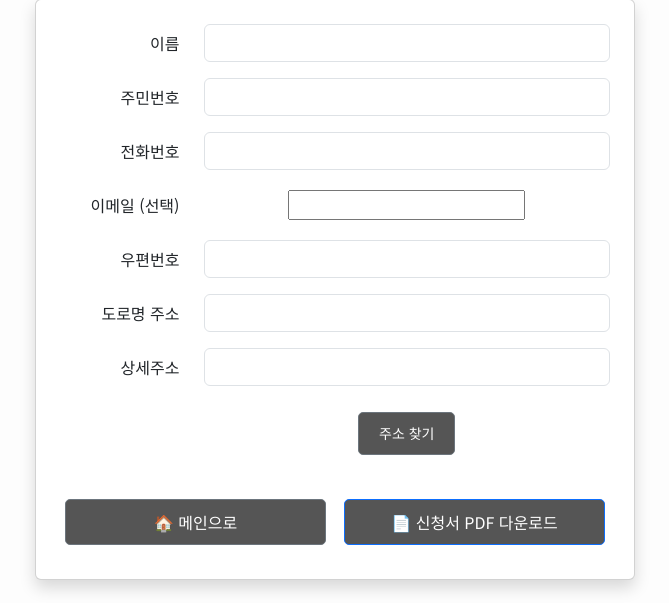
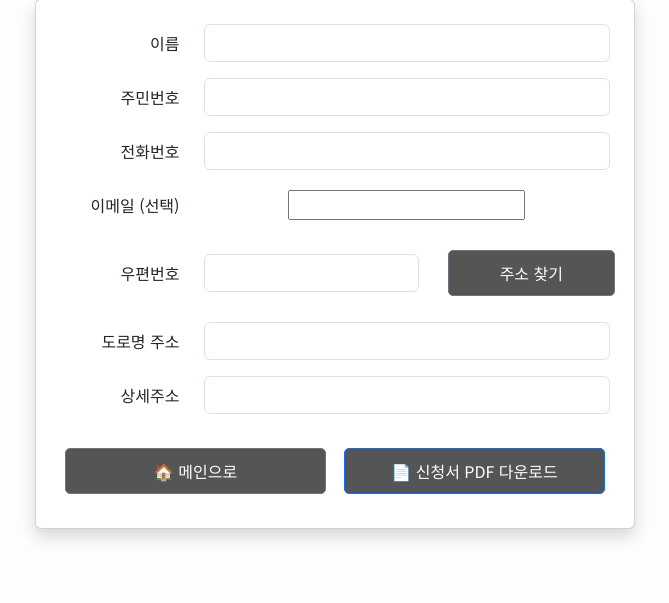
Before and after one commit to hun2up/django_ma, a Django app: page /join/ in a window 1280 px wide. Shown: the part 197-800 px from the top of the page, without its empty margins (305-974 px from the left). Run offline with Django 5.2, Linux system fonts and the light colour scheme; the visitor is signed in with stand-in values (Sample User, id 1); some libraries are stand-ins or nearby versions.

Commit message:
모르겠 다

```diff
--- a/join/templates/join/join_form.html
+++ b/join/templates/join/join_form.html
@@ -1,44 +1,101 @@
 {% extends "base.html" %}
+{% load static %}
 
 {% block title %}위촉서류 출력{% endblock %}
 
 {% block content %}
 <div class="container mt-5">
-  <div class="mx-auto" style="max-width: 600px;">  <!-- ✅ 모바일 대응을 위한 max-width -->
+  <div class="mx-auto" style="max-width: 600px;">
     <h2 class="mb-4 text-center">위촉서류 출력 페이지</h2>
 
     <div class="card shadow p-4">
       <form method="POST" novalidate>
         {% csrf_token %}
 
-        <!-- 공통 필드 렌더링 -->
-        {% for field in form %}
+        <!-- 이름 -->
         <div class="row mb-3 align-items-center">
-            <label for="{{ field.id_for_label }}" class="col-12 col-md-3 col-form-label text-md-end">{{ field.label }}</label>
+          <label for="{{ form.name.id_for_label }}" class="col-12 col-md-3 col-form-label text-md-end">{{ form.name.label }}</label>
           <div class="col-12 col-md-9">
-              {{ field }}
-              {% if field.errors %}
-                <div class="text-danger small">{{ field.errors.as_text }}</div>
+            {{ form.name }}
+            {% if form.name.errors %}
+              <div class="text-danger small">{{ form.name.errors.as_text }}</div>
             {% endif %}
           </div>
         </div>
-        {% endfor %}
 
-        <!-- 주소 찾기 버튼 (우편번호 필드 옆에만) -->
+        <!-- 주민번호 -->
         <div class="row mb-3 align-items-center">
-          <div class="offset-md-3 col-12 col-md-9">
-            <button type="button" class="btn btn-outline-secondary btn-sm" onclick="execDaumPostcode()">주소 찾기</button>
+          <label for="{{ form.ssn.id_for_label }}" class="col-12 col-md-3 col-form-label text-md-end">{{ form.ssn.label }}</label>
+          <div class="col-12 col-md-9">
+            {{ form.ssn }}
+            {% if form.ssn.errors %}
+              <div class="text-danger small">{{ form.ssn.errors.as_text }}</div>
+            {% endif %}
           </div>
         </div>
 
-        <!-- 버튼들 -->
+        <!-- 전화번호 -->
+        <div class="row mb-3 align-items-center">
+          <label for="{{ form.phone.id_for_label }}" class="col-12 col-md-3 col-form-label text-md-end">{{ form.phone.label }}</label>
+          <div class="col-12 col-md-9">
+            {{ form.phone }}
+            {% if form.phone.errors %}
+              <div class="text-danger small">{{ form.phone.errors.as_text }}</div>
+            {% endif %}
+          </div>
+        </div>
+
+        <!-- 이메일 -->
+        <div class="row mb-3 align-items-center">
+          <label for="{{ form.email.id_for_label }}" class="col-12 col-md-3 col-form-label text-md-end">{{ form.email.label }}</label>
+          <div class="col-12 col-md-9">
+            {{ form.email }}
+            {% if form.email.errors %}
+              <div class="text-danger small">{{ form.email.errors.as_text }}</div>
+            {% endif %}
+          </div>
+        </div>
+
+        <!-- 우편번호 + 주소찾기 버튼 -->
+        <div class="row mb-3 align-items-center">
+          <label for="{{ form.postcode.id_for_label }}" class="col-12 col-md-3 col-form-label text-md-end">{{ form.postcode.label }}</label>
+          <div class="col-7 col-md-5">
+            {{ form.postcode }}
+            {% if form.postcode.errors %}
+              <div class="text-danger small">{{ form.postcode.errors.as_text }}</div>
+            {% endif %}
+          </div>
+          <div class="col-5 col-md-4">
+            <button type="button" class="btn btn-outline-secondary w-100" onclick="execDaumPostcode()">주소 찾기</button>
+          </div>
+        </div>
+
+        <!-- 도로명 주소 -->
+        <div class="row mb-3 align-items-center">
+          <label for="{{ form.address.id_for_label }}" class="col-12 col-md-3 col-form-label text-md-end">{{ form.address.label }}</label>
+          <div class="col-12 col-md-9">
+            {{ form.address }}
+            {% if form.address.errors %}
+              <div class="text-danger small">{{ form.address.errors.as_text }}</div>
+            {% endif %}
+          </div>
+        </div>
+
+        <!-- 상세주소 -->
+        <div class="row mb-3 align-items-center">
+          <label for="{{ form.address_detail.id_for_label }}" class="col-12 col-md-3 col-form-label text-md-end">{{ form.address_detail.label }}</label>
+          <div class="col-12 col-md-9">
+            {{ form.address_detail }}
+            {% if form.address_detail.errors %}
+              <div class="text-danger small">{{ form.address_detail.errors.as_text }}</div>
+            {% endif %}
+          </div>
+        </div>
+
+        <!-- 버튼 -->
         <div class="d-flex flex-column flex-md-row justify-content-between mt-4 gap-2">
-          <a href="{% url 'home' %}" class="btn btn-secondary w-100 w-md-auto">
-            🏠 메인으로
-          </a>
-          <button type="submit" class="btn btn-primary w-100 w-md-auto">
-            📄 신청서 PDF 다운로드
-          </button>
+          <a href="{% url 'home' %}" class="btn btn-secondary w-100 w-md-auto">🏠 메인으로</a>
+          <button type="submit" class="btn btn-primary w-100 w-md-auto">📄 신청서 PDF 다운로드</button>
         </div>
       </form>
     </div>
```
Lines whose indentation alone changed are shown as unchanged.
